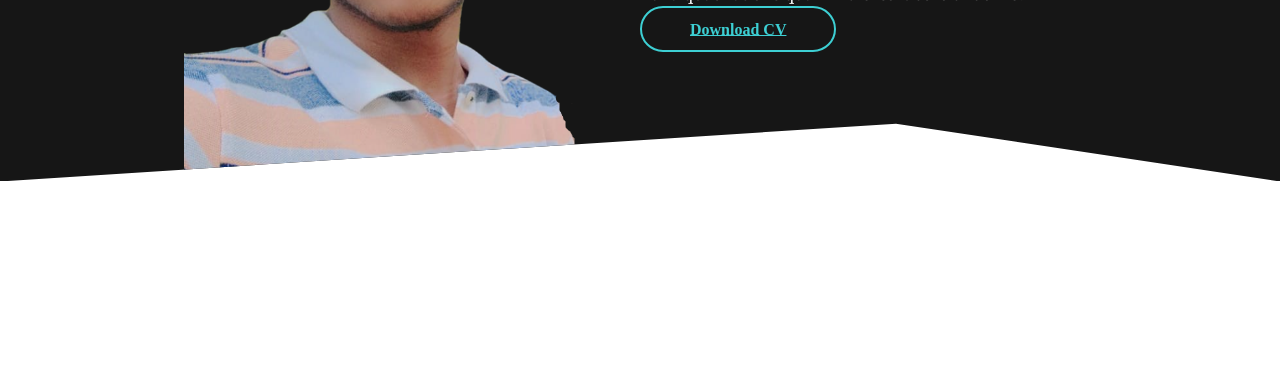
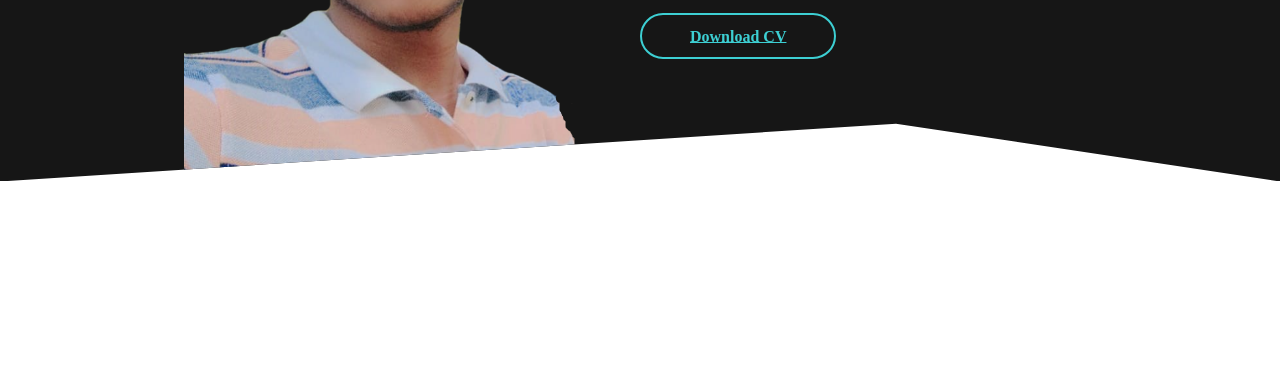
Before and after one commit to AvinashS97/portfolio, a plain HTML site: page index.html in a window 1280 px wide. Shown: the part 397-767 px from the top of the page. Drawn offline with Linux system fonts and the light colour scheme.

Commit message:
2nd commit

```diff
--- a/CSS/style.css
+++ b/CSS/style.css
@@ -85,6 +85,9 @@ header nav .branding{
     line-height: 1.2;
     margin-bottom:1rem;
     font-family: Georgia, 'Times New Roman', Times, serif;
+}
+.btn-top{
+    margin-top: 30px;
 }
 
 .hero .right{
--- a/index.html
+++ b/index.html
@@ -39,7 +39,7 @@
                         commodi voluptatum obcaecati exercitationem neque porro. Provident, atque. Quo cupiditate nulla
                         quae ratione quam maiores labore unde illo!</p>
 
-                    <div>
+                    <div class="btn-top">
                         <a href="./Images/AvinashKumar__Resume.pdf" download="./Images/AvinashKumar__Resume.pdf"
                             class="btn btn-secondary">Download CV</a>
                     </div>
```
